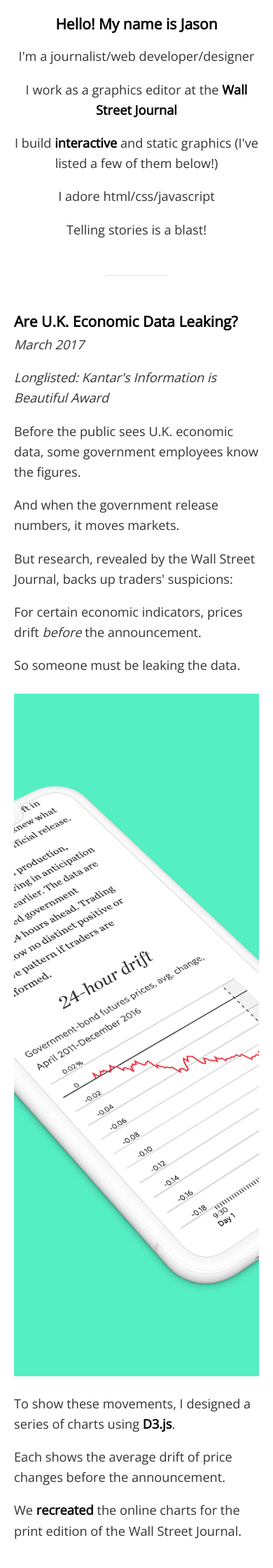
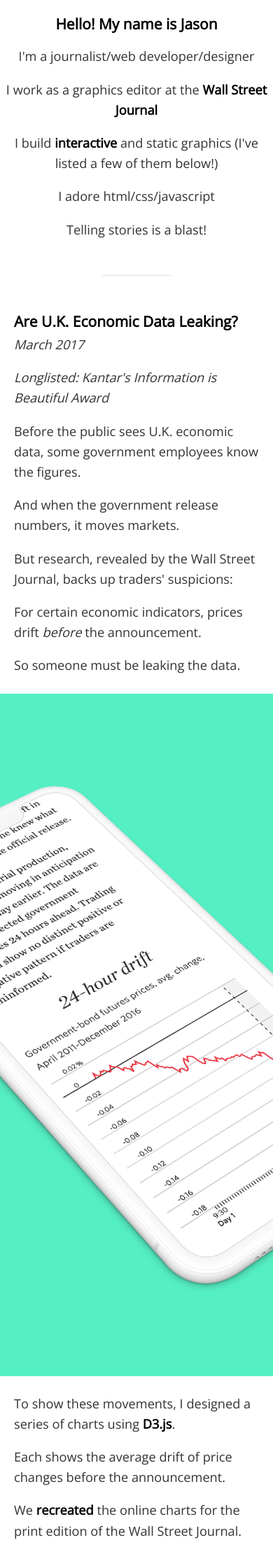
Before and after one commit to jasonleefrench/JasonLeeFrench.github.io, a Jekyll site: the page built from index.md, in a window 390 px wide. Shown: the top 2240 px of the page at 70% size. Built offline with Jekyll 4.4.1, drawn with Linux system fonts in a browser that asks for light colours.

Commit message:
also, css

```diff
--- a/assets/css/style.css
+++ b/assets/css/style.css
@@ -192,8 +192,7 @@ html, body {
     }
 
     .container {
-      margin-left: 20px !important;
-      margin-right: 20px !important;
+
       max-width: 100%;
     }
 
@@ -228,6 +227,10 @@ html, body {
       margin-right: 0;
     }
 
+    .text-holder, .project h2 {
+      margin: 0 20px;
+    }
+
   }
 
   @media only screen and (max-width: 991px) and (orientation: landscape) {
```
